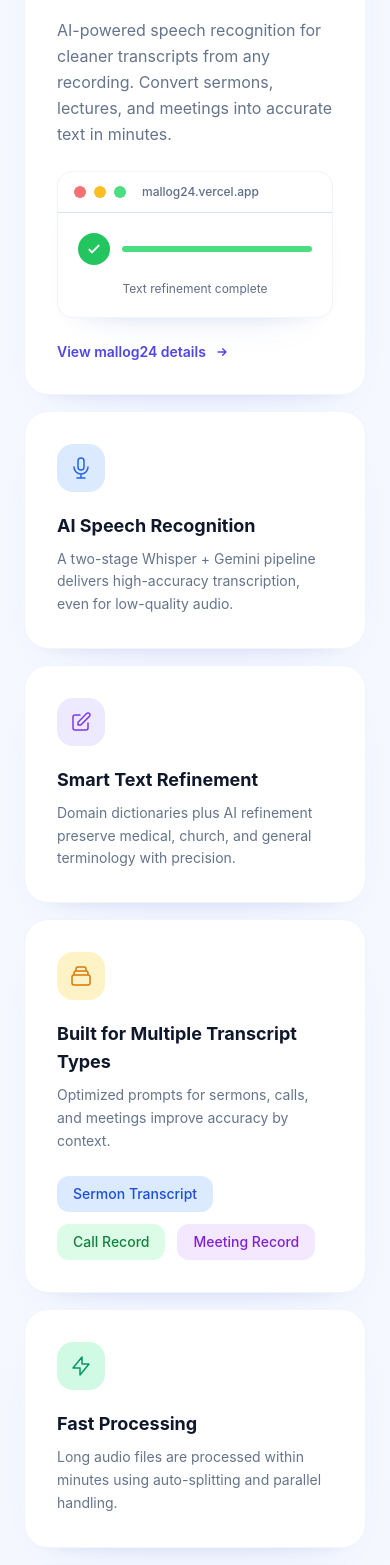
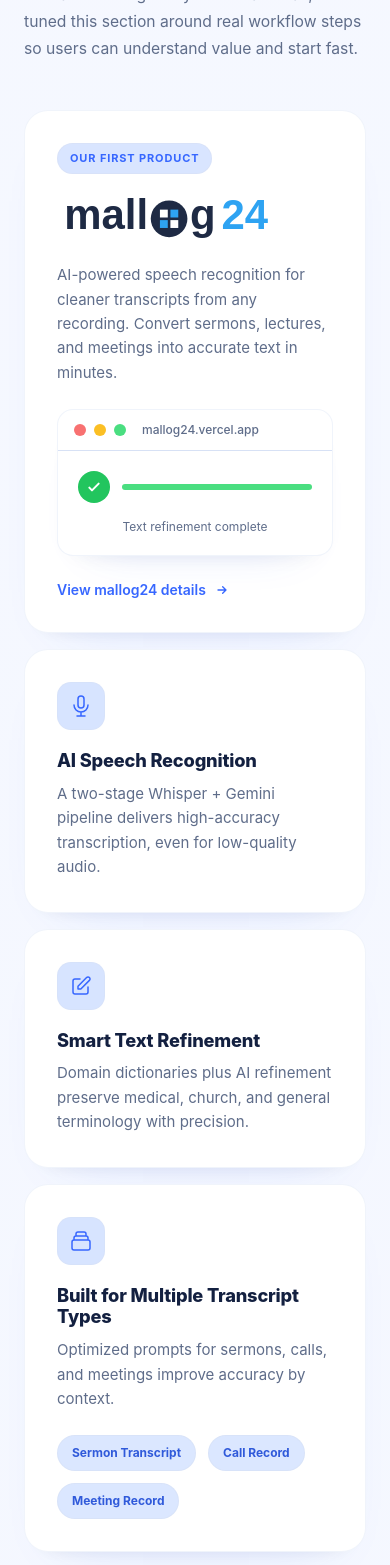
Before and after one commit to hyunw2o/ours-homepage, a Next.js app: page /en in a window 390 px wide. Shown: the part 1056-2621 px from the top of the page. Built offline with nearby package versions, Linux system fonts and the light colour scheme; no server answers; a web font is replaced by a local one.

Commit message:
feat(ui): second-pass polish for KR/EN OURS landing

```diff
--- a/pages/en.js
+++ b/pages/en.js
@@ -239,6 +239,14 @@
         {/* Bento Grid Section */}
         <section id="products" className="py-16 sm:py-24">
           <div className="max-w-6xl mx-auto px-6">
+            <div className="mb-12">
+              <span className="ours-section-kicker">Products</span>
+              <h2 className="ours-section-title">A cleaner workspace for voice intelligence</h2>
+              <p className="ours-section-copy">
+                Instead of listing every technical detail, we tuned this section around real workflow steps
+                so users can understand value and start fast.
+              </p>
+            </div>
 
             {/* Bento Grid */}
             <div className="grid grid-cols-1 md:grid-cols-2 lg:grid-cols-3 gap-4">
@@ -251,11 +259,11 @@
               >
                 <div className="flex flex-col h-full">
                   <div className="mb-6">
-                    <span className="inline-block px-3 py-1 text-xs font-semibold text-brand-600 dark:text-brand-400 bg-brand-50 dark:bg-brand-950/50 rounded-full mb-4">
+                    <span className="ours-section-kicker mb-4">
                       Our First Product
                     </span>
                     <Mallog24Logo className="w-full max-w-[220px] h-auto mb-4" />
-                    <p className="text-base text-slate-500 dark:text-slate-400 leading-relaxed max-w-lg">
+                    <p className="ours-feature-copy max-w-lg">
                       AI-powered speech recognition for cleaner transcripts from any recording.
                       Convert sermons, lectures, and meetings into accurate text in minutes.
                     </p>
@@ -267,7 +275,7 @@
                     </div>
                   </div>
 
-                  <div className="mt-6 inline-flex items-center gap-2 text-brand-600 dark:text-brand-400 font-semibold text-sm group-hover:gap-3 transition-all">
+                  <div className="mt-6 inline-flex items-center gap-2 ours-link font-semibold text-sm group-hover:gap-3 transition-all">
                     View mallog24 details
                     <svg className="w-4 h-4" fill="none" stroke="currentColor" viewBox="0 0 24 24">
                       <path strokeLinecap="round" strokeLinejoin="round" strokeWidth={2} d="M13 7l5 5m0 0l-5 5m5-5H6" />
@@ -278,26 +286,26 @@
 
               {/* Card 2: AI Speech Recognition */}
               <BentoCard className="p-8">
-                <div className="w-12 h-12 rounded-2xl bg-blue-100 dark:bg-blue-900/30 flex items-center justify-center mb-5">
-                  <svg className="w-6 h-6 text-blue-600 dark:text-blue-400" fill="none" stroke="currentColor" viewBox="0 0 24 24">
+                <div className="ours-feature-icon mb-5">
+                  <svg className="w-6 h-6" fill="none" stroke="currentColor" viewBox="0 0 24 24">
                     <path strokeLinecap="round" strokeLinejoin="round" strokeWidth={1.5} d="M19 11a7 7 0 01-7 7m0 0a7 7 0 01-7-7m7 7v4m0 0H8m4 0h4m-4-8a3 3 0 01-3-3V5a3 3 0 116 0v6a3 3 0 01-3 3z" />
                   </svg>
                 </div>
-                <h3 className="text-lg font-bold text-slate-900 dark:text-white mb-2">AI Speech Recognition</h3>
-                <p className="text-sm text-slate-500 dark:text-slate-400 leading-relaxed">
+                <h3 className="ours-feature-title">AI Speech Recognition</h3>
+                <p className="ours-feature-copy">
                   A two-stage Whisper + Gemini pipeline delivers high-accuracy transcription, even for low-quality audio.
                 </p>
               </BentoCard>
 
               {/* Card 3: Smart Text Refinement */}
               <BentoCard className="p-8">
-                <div className="w-12 h-12 rounded-2xl bg-violet-100 dark:bg-violet-900/30 flex items-center justify-center mb-5">
-                  <svg className="w-6 h-6 text-violet-600 dark:text-violet-400" fill="none" stroke="currentColor" viewBox="0 0 24 24">
+                <div className="ours-feature-icon mb-5">
+                  <svg className="w-6 h-6" fill="none" stroke="currentColor" viewBox="0 0 24 24">
                     <path strokeLinecap="round" strokeLinejoin="round" strokeWidth={1.5} d="M11 5H6a2 2 0 00-2 2v11a2 2 0 002 2h11a2 2 0 002-2v-5m-1.414-9.414a2 2 0 112.828 2.828L11.828 15H9v-2.828l8.586-8.586z" />
                   </svg>
                 </div>
-                <h3 className="text-lg font-bold text-slate-900 dark:text-white mb-2">Smart Text Refinement</h3>
-                <p className="text-sm text-slate-500 dark:text-slate-400 leading-relaxed">
+                <h3 className="ours-feature-title">Smart Text Refinement</h3>
+                <p className="ours-feature-copy">
                   Domain dictionaries plus AI refinement preserve medical, church, and general terminology with precision.
                 </p>
               </BentoCard>
@@ -306,24 +314,20 @@
               <BentoCard className="p-8" span="md:col-span-2">
                 <div className="flex flex-col sm:flex-row sm:items-center gap-6">
                   <div className="flex-1">
-                    <div className="w-12 h-12 rounded-2xl bg-amber-100 dark:bg-amber-900/30 flex items-center justify-center mb-5">
-                      <svg className="w-6 h-6 text-amber-600 dark:text-amber-400" fill="none" stroke="currentColor" viewBox="0 0 24 24">
+                    <div className="ours-feature-icon mb-5">
+                      <svg className="w-6 h-6" fill="none" stroke="currentColor" viewBox="0 0 24 24">
                         <path strokeLinecap="round" strokeLinejoin="round" strokeWidth={1.5} d="M19 11H5m14 0a2 2 0 012 2v6a2 2 0 01-2 2H5a2 2 0 01-2-2v-6a2 2 0 012-2m14 0V9a2 2 0 00-2-2M5 11V9a2 2 0 012-2m0 0V5a2 2 0 012-2h6a2 2 0 012 2v2M7 7h10" />
                       </svg>
                     </div>
-                    <h3 className="text-lg font-bold text-slate-900 dark:text-white mb-2">Built for Multiple Transcript Types</h3>
-                    <p className="text-sm text-slate-500 dark:text-slate-400 leading-relaxed">
+                    <h3 className="ours-feature-title">Built for Multiple Transcript Types</h3>
+                    <p className="ours-feature-copy">
                       Optimized prompts for sermons, calls, and meetings improve accuracy by context.
                     </p>
                   </div>
                   <div className="flex gap-3 flex-wrap">
-                    {[
-                      { label: 'Sermon Transcript', color: 'bg-blue-100 dark:bg-blue-900/30 text-blue-700 dark:text-blue-300' },
-                      { label: 'Call Record', color: 'bg-green-100 dark:bg-green-900/30 text-green-700 dark:text-green-300' },
-                      { label: 'Meeting Record', color: 'bg-purple-100 dark:bg-purple-900/30 text-purple-700 dark:text-purple-300' },
-                    ].map((type) => (
-                      <span key={type.label} className={`px-4 py-2 rounded-xl text-sm font-medium ${type.color}`}>
-                        {type.label}
+                    {['Sermon Transcript', 'Call Record', 'Meeting Record'].map((label) => (
+                      <span key={label} className="ours-type-chip">
+                        {label}
                       </span>
                     ))}
                   </div>
@@ -332,39 +336,39 @@
 
               {/* Card 5: Fast Processing */}
               <BentoCard className="p-8">
-                <div className="w-12 h-12 rounded-2xl bg-emerald-100 dark:bg-emerald-900/30 flex items-center justify-center mb-5">
-                  <svg className="w-6 h-6 text-emerald-600 dark:text-emerald-400" fill="none" stroke="currentColor" viewBox="0 0 24 24">
+                <div className="ours-feature-icon mb-5">
+                  <svg className="w-6 h-6" fill="none" stroke="currentColor" viewBox="0 0 24 24">
                     <path strokeLinecap="round" strokeLinejoin="round" strokeWidth={1.5} d="M13 10V3L4 14h7v7l9-11h-7z" />
                   </svg>
                 </div>
-                <h3 className="text-lg font-bold text-slate-900 dark:text-white mb-2">Fast Processing</h3>
-                <p className="text-sm text-slate-500 dark:text-slate-400 leading-relaxed">
+                <h3 className="ours-feature-title">Fast Processing</h3>
+                <p className="ours-feature-copy">
                   Long audio files are processed within minutes using auto-splitting and parallel handling.
                 </p>
               </BentoCard>
 
               {/* Card 6: Korean + English */}
               <BentoCard className="p-8">
-                <div className="w-12 h-12 rounded-2xl bg-rose-100 dark:bg-rose-900/30 flex items-center justify-center mb-5">
-                  <svg className="w-6 h-6 text-rose-600 dark:text-rose-400" fill="none" stroke="currentColor" viewBox="0 0 24 24">
+                <div className="ours-feature-icon mb-5">
+                  <svg className="w-6 h-6" fill="none" stroke="currentColor" viewBox="0 0 24 24">
                     <path strokeLinecap="round" strokeLinejoin="round" strokeWidth={1.5} d="M3 5h12M9 3v2m1.048 9.5A18.022 18.022 0 016.412 9m6.088 9h7M11 21l5-10 5 10M12.751 5C11.783 10.77 8.07 15.61 3 18.129" />
                   </svg>
                 </div>
-                <h3 className="text-lg font-bold text-slate-900 dark:text-white mb-2">Korean + English</h3>
-                <p className="text-sm text-slate-500 dark:text-slate-400 leading-relaxed">
+                <h3 className="ours-feature-title">Korean + English</h3>
+                <p className="ours-feature-copy">
                   Supports both Korean and English with language-optimized dictionaries and correction logic.
                 </p>
               </BentoCard>
 
               {/* Card 7: Export */}
               <BentoCard className="p-8">
-                <div className="w-12 h-12 rounded-2xl bg-cyan-100 dark:bg-cyan-900/30 flex items-center justify-center mb-5">
-                  <svg className="w-6 h-6 text-cyan-600 dark:text-cyan-400" fill="none" stroke="currentColor" viewBox="0 0 24 24">
+                <div className="ours-feature-icon mb-5">
+                  <svg className="w-6 h-6" fill="none" stroke="currentColor" viewBox="0 0 24 24">
                     <path strokeLinecap="round" strokeLinejoin="round" strokeWidth={1.5} d="M12 10v6m0 0l-3-3m3 3l3-3m2 8H7a2 2 0 01-2-2V5a2 2 0 012-2h5.586a1 1 0 01.707.293l5.414 5.414a1 1 0 01.293.707V19a2 2 0 01-2 2z" />
                   </svg>
                 </div>
-                <h3 className="text-lg font-bold text-slate-900 dark:text-white mb-2">Flexible Exports</h3>
-                <p className="text-sm text-slate-500 dark:text-slate-400 leading-relaxed">
+                <h3 className="ours-feature-title">Flexible Exports</h3>
+                <p className="ours-feature-copy">
                   Export as TXT or Word, copy to clipboard, and generate bulletin-ready summaries.
                 </p>
               </BentoCard>
@@ -376,26 +380,18 @@
         {/* CTA Section */}
         <section className="py-16 sm:py-24">
           <div className="max-w-6xl mx-auto px-6">
-            <div className="relative rounded-3xl overflow-hidden">
-              {/* Background */}
-              <div className="absolute inset-0 bg-slate-900 dark:bg-slate-800" />
-              <div className="absolute inset-0 opacity-30"
-                style={{
-                  backgroundImage: 'radial-gradient(circle at 30% 50%, rgba(99, 102, 241, 0.4), transparent 50%), radial-gradient(circle at 70% 50%, rgba(59, 130, 246, 0.3), transparent 50%)',
-                }}
-              />
-
+            <div className="ours-cta-panel">
               <div className="relative px-8 py-16 sm:px-16 sm:py-20 text-center">
-                <h2 className="text-3xl sm:text-4xl font-bold text-white mb-4">
+                <h2 className="ours-cta-title">
                   Start now
                 </h2>
-                <p className="text-lg text-slate-300 max-w-lg mx-auto mb-10">
+                <p className="ours-cta-copy mb-10">
                   Upload your audio and experience AI-generated transcripts.
                 </p>
                 <div className="flex flex-col sm:flex-row items-center justify-center gap-3">
                   <a
                     href={MALLOG24_URL}
-                    className="inline-flex items-center gap-2 px-8 py-4 bg-white hover:bg-slate-100 text-slate-900 font-semibold rounded-2xl transition-all duration-200 shadow-lg hover:shadow-xl"
+                    className="inline-flex items-center gap-2 px-8 py-4 ours-btn-primary font-semibold rounded-2xl transition-all duration-200"
                   >
                     Get started with mallog24
                     <svg className="w-5 h-5" fill="none" stroke="currentColor" viewBox="0 0 24 24">
@@ -404,7 +400,7 @@
                   </a>
                   <a
                     href={BUSINESS_MAILTO}
-                    className="inline-flex items-center gap-2 px-8 py-4 border border-white/40 text-white font-semibold rounded-2xl hover:bg-white/10 transition-all duration-200"
+                    className="inline-flex items-center gap-2 px-8 py-4 ours-cta-ghost-btn font-semibold rounded-2xl transition-all duration-200"
                   >
                     Business Inquiry
                     <svg className="w-5 h-5" fill="none" stroke="currentColor" viewBox="0 0 24 24">
@@ -413,7 +409,7 @@
                   </a>
                   <a
                     href={ONE_TO_ONE_MAILTO}
-                    className="inline-flex items-center gap-2 px-8 py-4 border border-white/40 text-white font-semibold rounded-2xl hover:bg-white/10 transition-all duration-200"
+                    className="inline-flex items-center gap-2 px-8 py-4 ours-cta-ghost-btn font-semibold rounded-2xl transition-all duration-200"
                   >
                     1:1 Inquiry
                     <svg className="w-5 h-5" fill="none" stroke="currentColor" viewBox="0 0 24 24">
@@ -428,35 +424,35 @@
       </main>
 
       {/* Footer */}
-      <footer className="border-t border-slate-200 dark:border-slate-800 py-12">
+      <footer className="ours-footer">
         <div className="max-w-6xl mx-auto px-6">
           <div className="flex flex-col sm:flex-row items-center justify-between gap-5">
             <div className="flex flex-wrap items-center justify-center sm:justify-start gap-6">
-              <span className="text-sm font-bold text-slate-900 dark:text-white">OURS</span>
+              <span className="text-sm font-bold ours-title">OURS</span>
               <Link href={MALLOG24_INFO_URL} className="inline-flex items-center transition-opacity hover:opacity-80">
                 <Mallog24Logo className="h-5 w-auto" />
               </Link>
-              <Link href="/privacy" className="text-sm text-slate-500 dark:text-slate-400 hover:text-slate-900 dark:hover:text-white transition-colors">
+              <Link href="/privacy" className="text-sm ours-muted hover:opacity-85 transition-colors">
                 Privacy Policy
               </Link>
-              <a href={BUSINESS_MAILTO} className="text-sm text-slate-500 dark:text-slate-400 hover:text-slate-900 dark:hover:text-white transition-colors">
+              <a href={BUSINESS_MAILTO} className="text-sm ours-muted hover:opacity-85 transition-colors">
                 Business Inquiry
               </a>
-              <a href={ONE_TO_ONE_MAILTO} className="text-sm text-slate-500 dark:text-slate-400 hover:text-slate-900 dark:hover:text-white transition-colors">
+              <a href={ONE_TO_ONE_MAILTO} className="text-sm ours-muted hover:opacity-85 transition-colors">
                 1:1 Inquiry
               </a>
             </div>
             <div className="text-center sm:text-right">
-              <p className="text-xs text-slate-400 dark:text-slate-600">
+              <p className="text-xs ours-muted">
                 Business Registration No.: {BUSINESS_REG_NUMBER}
               </p>
-              <p className="text-xs text-slate-400 dark:text-slate-600 mt-1">
+              <p className="text-xs ours-muted mt-1">
                 Representative: {REPRESENTATIVE_NAME}
               </p>
-              <p className="text-xs text-slate-400 dark:text-slate-600 mt-1">
+              <p className="text-xs ours-muted mt-1">
                 Business Address: {BUSINESS_ADDRESS}
               </p>
-              <p className="text-xs text-slate-400 dark:text-slate-600 mt-1">
+              <p className="text-xs ours-muted mt-1">
                 Copyright 2026. OURS All rights reserved.
               </p>
             </div>
--- a/styles/globals.css
+++ b/styles/globals.css
@@ -362,6 +362,124 @@
   -webkit-text-fill-color: transparent;
 }
 
+.ours-section-kicker {
+  display: inline-flex;
+  align-items: center;
+  gap: 8px;
+  padding: 6px 12px;
+  border-radius: 999px;
+  font-size: 11px;
+  font-weight: 700;
+  letter-spacing: 0.08em;
+  text-transform: uppercase;
+  color: var(--ours-accent);
+  background: color-mix(in oklab, var(--ours-accent) 12%, var(--ours-surface-soft));
+  border: 1px solid color-mix(in oklab, var(--ours-border) 58%, transparent);
+}
+
+.ours-section-title {
+  margin-top: 14px;
+  font-size: clamp(1.7rem, 4vw, 2.5rem);
+  line-height: 1.1;
+  font-weight: 900;
+  letter-spacing: -0.03em;
+  color: var(--ours-text);
+}
+
+.ours-section-copy {
+  margin-top: 10px;
+  max-width: 620px;
+  color: var(--ours-muted);
+  font-size: clamp(0.98rem, 1.6vw, 1.08rem);
+  line-height: 1.7;
+}
+
+.ours-feature-icon {
+  width: 48px;
+  height: 48px;
+  border-radius: 14px;
+  display: inline-flex;
+  align-items: center;
+  justify-content: center;
+  color: var(--ours-accent);
+  background: color-mix(in oklab, var(--ours-accent) 13%, var(--ours-surface-soft));
+  border: 1px solid color-mix(in oklab, var(--ours-border) 52%, transparent);
+  box-shadow: 0 16px 28px -24px color-mix(in oklab, var(--ours-accent) 28%, transparent);
+}
+
+.ours-feature-title {
+  font-size: 1.14rem;
+  line-height: 1.2;
+  font-weight: 800;
+  letter-spacing: -0.01em;
+  color: var(--ours-text);
+}
+
+.ours-feature-copy {
+  margin-top: 10px;
+  font-size: 0.94rem;
+  line-height: 1.62;
+  color: var(--ours-muted);
+}
+
+.ours-type-chip {
+  display: inline-flex;
+  align-items: center;
+  border-radius: 999px;
+  padding: 8px 14px;
+  font-size: 12px;
+  font-weight: 700;
+  color: color-mix(in oklab, var(--ours-accent) 82%, var(--ours-text));
+  background: color-mix(in oklab, var(--ours-accent) 11%, var(--ours-surface-soft));
+  border: 1px solid color-mix(in oklab, var(--ours-border) 56%, transparent);
+}
+
+.ours-cta-panel {
+  position: relative;
+  overflow: hidden;
+  border-radius: 28px;
+  border: 1px solid color-mix(in oklab, var(--ours-border) 42%, transparent);
+  background:
+    radial-gradient(420px 230px at 16% 24%, color-mix(in oklab, var(--ours-accent) 34%, transparent), transparent 68%),
+    radial-gradient(380px 220px at 82% 72%, color-mix(in oklab, var(--ours-accent-soft) 30%, transparent), transparent 70%),
+    color-mix(in oklab, var(--ours-surface-solid) 86%, var(--ours-bg) 14%);
+  box-shadow:
+    0 30px 62px -44px color-mix(in oklab, var(--ours-accent) 42%, transparent),
+    0 18px 30px -28px color-mix(in oklab, var(--ours-text) 26%, transparent);
+}
+
+.ours-cta-title {
+  font-size: clamp(1.9rem, 4.2vw, 2.75rem);
+  line-height: 1.05;
+  font-weight: 900;
+  letter-spacing: -0.03em;
+  color: var(--ours-text);
+}
+
+.ours-cta-copy {
+  margin-top: 12px;
+  margin-inline: auto;
+  max-width: 650px;
+  font-size: 1.05rem;
+  line-height: 1.65;
+  color: var(--ours-muted);
+}
+
+.ours-cta-ghost-btn {
+  background: color-mix(in oklab, var(--ours-surface-soft) 74%, transparent);
+  color: var(--ours-text);
+  border: 1px solid color-mix(in oklab, var(--ours-border) 66%, transparent);
+  box-shadow: 0 12px 22px -18px color-mix(in oklab, var(--ours-accent) 20%, transparent);
+}
+
+.ours-cta-ghost-btn:hover {
+  background: color-mix(in oklab, var(--ours-surface-soft) 94%, transparent);
+}
+
+.ours-footer {
+  padding-block: 56px;
+}
+
 ::-webkit-scrollbar {
   width: 6px;
 }
```
Also changed, not shown: pages/index.js (+53 -57 lines).
